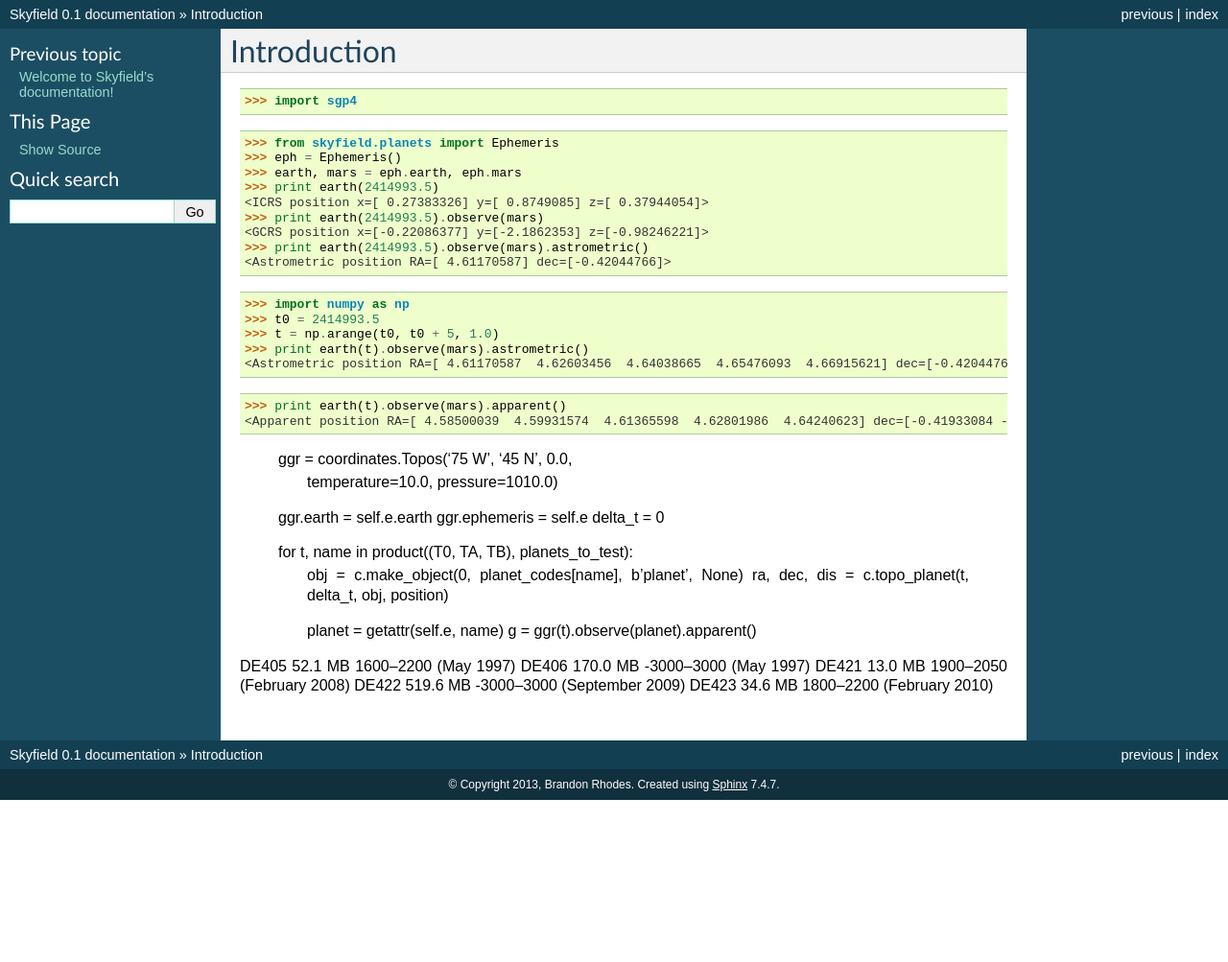
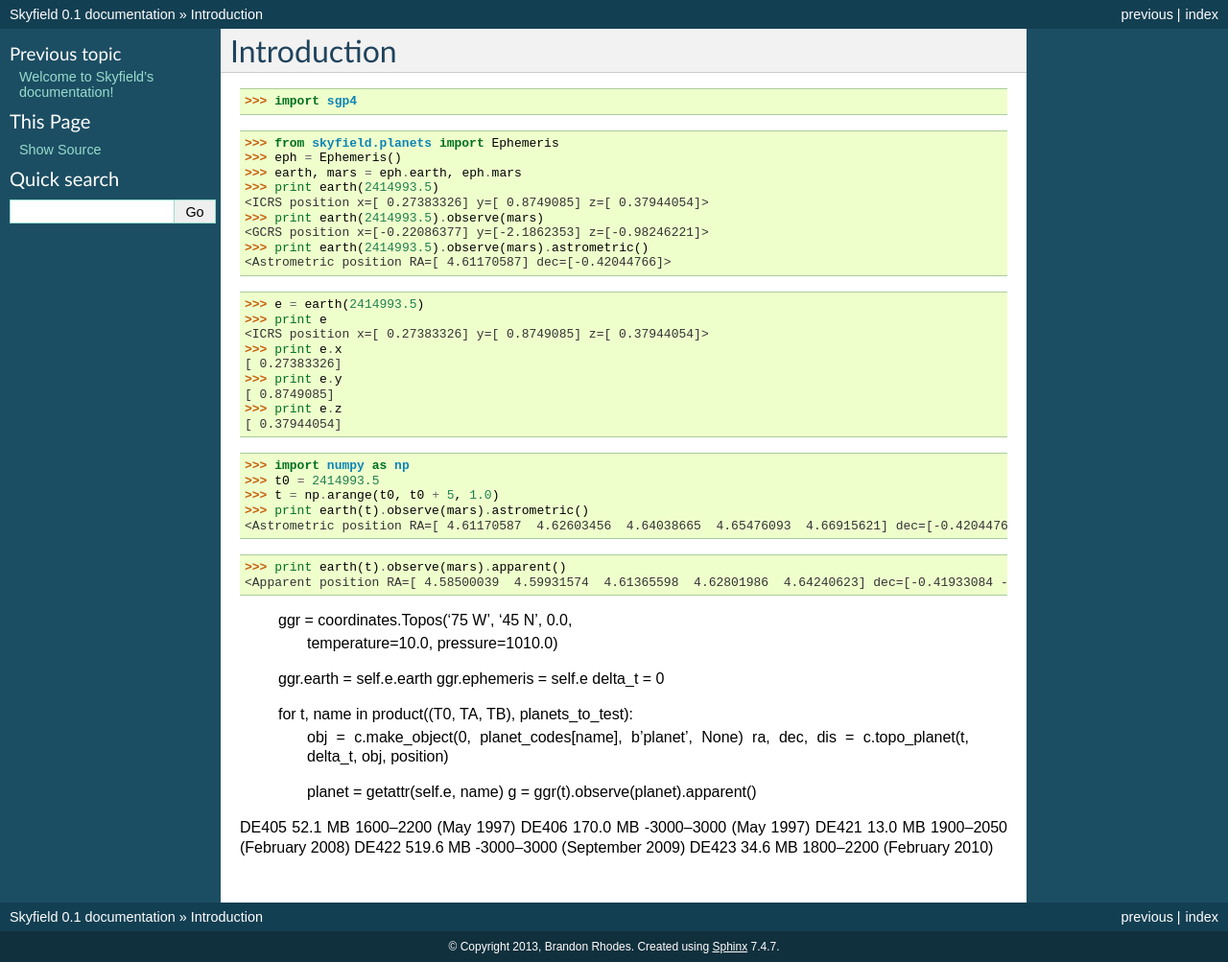
Before and after one commit to skyfielders/python-skyfield, a Sphinx documentation site: the page built from skyfield/documentation/introduction.rst, in a window 1280 px wide. Shown: the whole page at 96% size. Built offline with Sphinx 7.4.7, drawn with Linux system fonts in a browser that asks for light colours; before the commit the page ends 900 px from its top, so only the background shows below that.

Commit message:
Add x, y, and z attributes to Cartesian positions

```diff
--- a/skyfield/documentation/introduction.rst
+++ b/skyfield/documentation/introduction.rst
@@ -16,6 +16,16 @@ Introduction
 <GCRS position x=[-0.22086377] y=[-2.1862353] z=[-0.98246221]>
 >>> print earth(2414993.5).observe(mars).astrometric()
 <Astrometric position RA=[ 4.61170587] dec=[-0.42044766]>
+
+>>> e = earth(2414993.5)
+>>> print e
+<ICRS position x=[ 0.27383326] y=[ 0.8749085] z=[ 0.37944054]>
+>>> print e.x
+[ 0.27383326]
+>>> print e.y
+[ 0.8749085]
+>>> print e.z
+[ 0.37944054]
 
 >>> import numpy as np
 >>> t0 = 2414993.5
```
Also changed, not shown: 1 other file.
